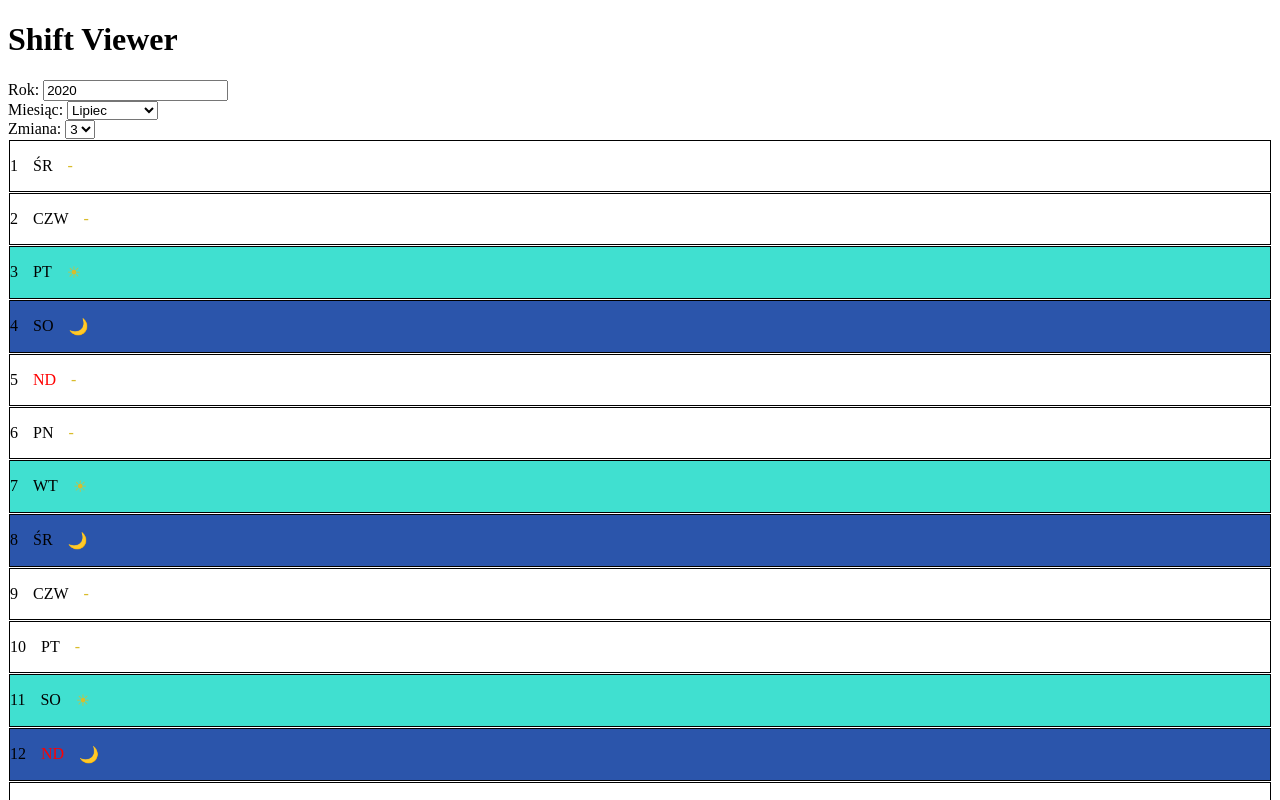
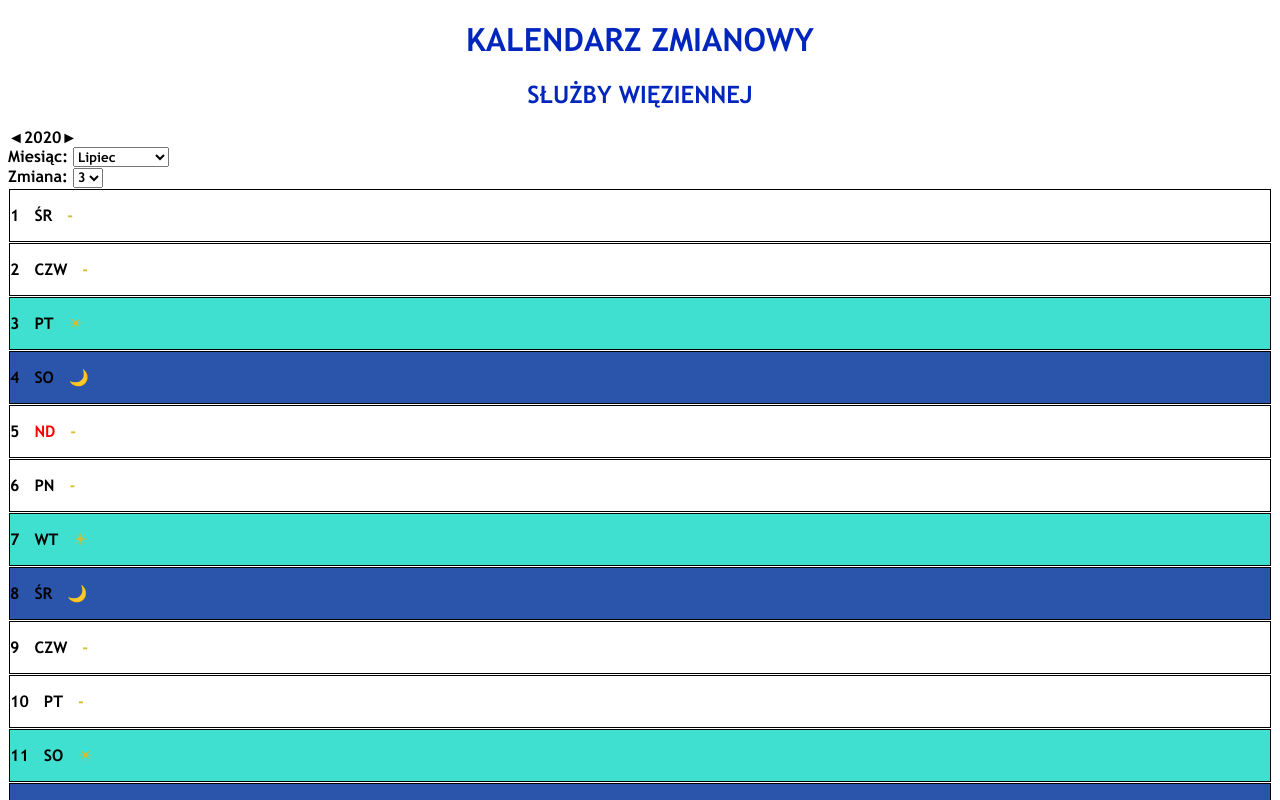
Before and after one commit to wiktorsachar/shift-viewer, a React (Create React App) app in the folder shift-viewer-v.1.0/: page / in a window 1280 px wide. Shown: the top 800 px of the page. Built offline with nearby package versions, Linux system fonts and the light colour scheme.

Commit message:
change year selector module work, add custom font

```diff
--- a/shift-viewer-v.1.0/public/index.html
+++ b/shift-viewer-v.1.0/public/index.html
@@ -24,7 +24,7 @@
       work correctly both with client-side routing and a non-root public URL.
       Learn how to configure a non-root public URL by running `npm run build`.
     -->
-    <title>React App</title>
+    <title>Sprawdź swoje służby</title>
   </head>
   <body>
     <noscript>You need to enable JavaScript to run this app.</noscript>
--- a/shift-viewer-v.1.0/src/App.css
+++ b/shift-viewer-v.1.0/src/App.css
@@ -1,38 +1,8 @@
-.App {
+.prison-service {
+  color: #0026bd;
+  font-family: Trebuchet;
   text-align: center;
 }
-
-.App-logo {
-  height: 40vmin;
-  pointer-events: none;
+* {
+  font-family: Trebuchet;
 }
-
-@media (prefers-reduced-motion: no-preference) {
-  .App-logo {
-    animation: App-logo-spin infinite 20s linear;
-  }
-}
-
-.App-header {
-  background-color: #282c34;
-  min-height: 100vh;
-  display: flex;
-  flex-direction: column;
-  align-items: center;
-  justify-content: center;
-  font-size: calc(10px + 2vmin);
-  color: white;
-}
-
-.App-link {
-  color: #61dafb;
-}
-
-@keyframes App-logo-spin {
-  from {
-    transform: rotate(0deg);
-  }
-  to {
-    transform: rotate(360deg);
-  }
-}
--- a/shift-viewer-v.1.0/src/App.js
+++ b/shift-viewer-v.1.0/src/App.js
@@ -1,10 +1,12 @@
 import React from 'react';
-import Calendar from "./components/Calendar/Calendar"
+import Calendar from "./components/Calendar/Calendar";
+import "./App.css"
 
 function App() {
   return (
     <div className="App">
-      <h1>Shift Viewer</h1>
+      <h1 className="prison-service">KALENDARZ ZMIANOWY</h1>
+      <h2 className="prison-service">SŁUŻBY WIĘZIENNEJ</h2>
       <Calendar />
     </div>
   );
--- a/shift-viewer-v.1.0/src/components/Calendar/Calendar.js
+++ b/shift-viewer-v.1.0/src/components/Calendar/Calendar.js
@@ -16,9 +16,19 @@ class Calendar extends React.Component {
     });
   };
   handleYearSelector = (props) => {
-    this.setState({
-      year: parseInt(props),
-    });
+    // this.setState({
+    //   year: parseInt(props),
+    // });
+    switch (props) {
+      case "+":
+        this.setState({ year: this.state.year + 1 });
+        break;
+      case "-":
+        this.setState({ year: this.state.year - 1 });
+        break;
+      default:
+        break;
+    }
   };
   handleShiftSelector = (props) => {
     this.setState({
--- a/shift-viewer-v.1.0/src/components/DateSelector/components/YearSelector.js
+++ b/shift-viewer-v.1.0/src/components/DateSelector/components/YearSelector.js
@@ -3,12 +3,15 @@ import React from "react";
 const YearSelector = (props) => {
   return (
     <div>
-      <span>Rok: </span>
+      {/* <span>Rok: </span>
       <input
         placeholder="wpisz rok"
         value={props.year}
         onChange={(e) => props.handler(e.target.value)}
-      ></input>
+      ></input> */}
+      <span onClick={() => props.handler("-")}>◄</span>
+      <span>{props.year}</span>
+      <span onClick={() => props.handler("+")}>►</span>
     </div>
   );
 };
--- /dev/null
+++ b/shift-viewer-v.1.0/src/index.css
@@ -0,0 +1,4 @@
+@font-face {
+    font-family: 'Trebuchet';
+    src: local('Trebuchet'), url("./fonts/TREBUCBD.ttf") format('truetype');
+  }
--- a/shift-viewer-v.1.0/src/index.js
+++ b/shift-viewer-v.1.0/src/index.js
@@ -2,6 +2,8 @@ import React from 'react';
 import ReactDOM from 'react-dom';
 import App from './App';
 import * as serviceWorker from './serviceWorker';
+import "./index.css"
+import "./fonts/TREBUCBD.ttf"
 
 ReactDOM.render(
   <React.StrictMode>
```
Also changed, not shown: shift-viewer-v.1.0/src/fonts/TREBUCBD.ttf (added).
